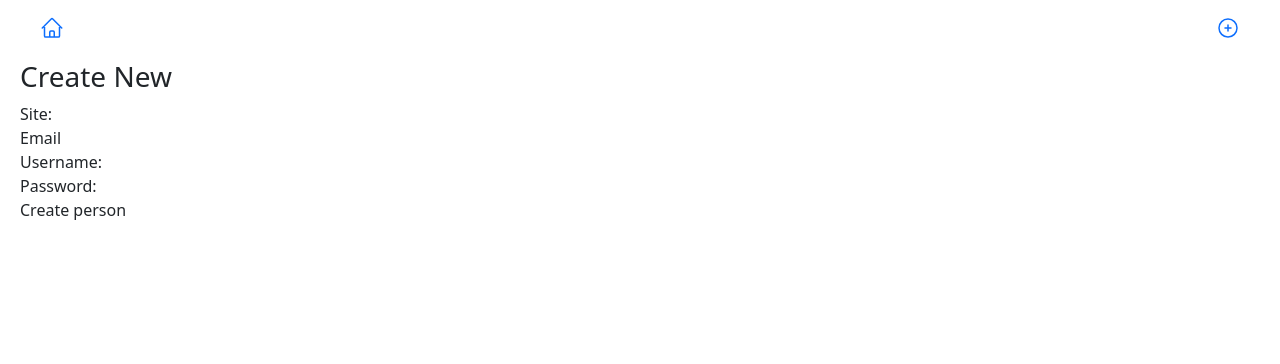
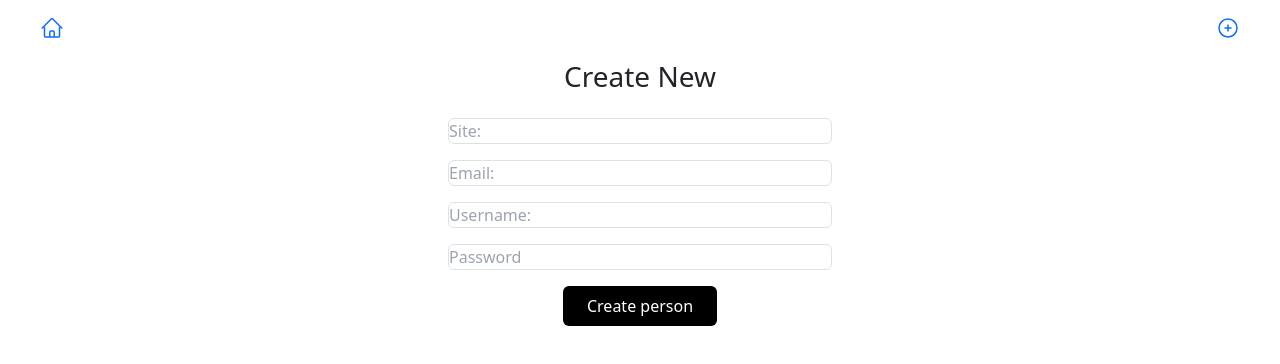
Before and after one commit to NaderTate/passwords-Manager, a React (Create React App) app in the folder pass_manager/: page /create in a window 1280 px wide. Shown: the top 364 px of the page. Built offline with nearby package versions, Linux system fonts and the light colour scheme.

Commit message:
changed add new page layout

```diff
--- a/pass_manager/src/components/create.js
+++ b/pass_manager/src/components/create.js
@@ -40,34 +40,34 @@ export default function Create() {
 
   // This following section will display the form that takes the input from the user.
   return (
-    <div>
+    <div className="flex flex-col justify-center m-auto items-center">
       <h3>Create New</h3>
-      <form onSubmit={onSubmit}>
+      <form onSubmit={onSubmit} className="flex flex-col gap-3 mt-3">
         <div className="">
-          <label htmlFor="Site">Site:</label>
           <input
+            placeholder="Site:"
             type="text"
-            className=""
+            className="w-52 md:w-96 border rounded-md border-md"
             id="Site"
             value={form.Site}
             onChange={(e) => updateForm({ Site: e.target.value })}
           />
         </div>
         <div className="">
-          <label htmlFor="Email">Email</label>
           <input
+            placeholder="Email: "
             type="Email"
-            className=""
+            className="w-52 md:w-96 border rounded-md border-md"
             id="Email"
             value={form.Email}
             onChange={(e) => updateForm({ Email: e.target.value })}
           />
         </div>
         <div className="">
-          <label htmlFor="Username">Username:</label>
           <input
+            placeholder="Username: "
             type="text"
-            className=""
+            className="w-52 md:w-96 border rounded-md border-md"
             id="Username"
             value={form.Username}
             onChange={(e) => updateForm({ Username: e.target.value })}
@@ -75,17 +75,21 @@ export default function Create() {
         </div>
 
         <div className="">
-          <label htmlFor="Password">Password:</label>
           <input
-            type="password"
-            className=""
+            placeholder="Password"
+            type="text"
+            className="w-52 md:w-96 border rounded-md border-md"
             id="Password"
             value={form.Pass}
             onChange={(e) => updateForm({ Pass: e.target.value })}
           />
         </div>
-        <div className="">
-          <input type="submit" value="Create person" className="" />
+        <div className=" flex justify-center">
+          <input
+            type="submit"
+            value="Create person"
+            className="bg-black text-white px-4 py-2 rounded-md"
+          />
         </div>
       </form>
     </div>
--- a/pass_manager/src/components/edit.js
+++ b/pass_manager/src/components/edit.js
@@ -14,7 +14,7 @@ export default function Edit() {
     async function fetchData() {
       const id = params.id.toString();
       const response = await fetch(
-        `http://localhost:5000/record/${params.id.toString()}`
+        `https://pass-manager-api.onrender.com/record/${params.id.toString()}`
       );
 
       if (!response.ok) {
@@ -55,7 +55,7 @@ export default function Edit() {
     };
 
     // This will send a post request to update the data in the database.
-    await fetch(`http://localhost:5000/update/${params.id}`, {
+    await fetch(`https://pass-manager-api.onrender.com/update/${params.id}`, {
       method: "POST",
       body: JSON.stringify(editedPerson),
       headers: {
--- a/pass_manager/src/components/recordList.js
+++ b/pass_manager/src/components/recordList.js
@@ -75,7 +75,9 @@ export default function RecordList() {
   // This method fetches the records from the database.
   useEffect(() => {
     async function getRecords() {
-      const response = await fetch(`http://localhost:5000/record/`);
+      const response = await fetch(
+        `https://pass-manager-api.onrender.com/record`
+      );
 
       if (!response.ok) {
         const message = `An error occured: ${response.statusText}`;
@@ -94,7 +96,7 @@ export default function RecordList() {
 
   // This method will delete a record
   async function deleteRecord(id) {
-    await fetch(`http://localhost:5000/${id}`, {
+    await fetch(`https://pass-manager-api.onrender.com/${id}`, {
       method: "DELETE",
     });
 
@@ -106,11 +108,13 @@ export default function RecordList() {
   function recordList() {
     return records.map((record) => {
       return (
-        <Record
-          record={record}
-          deleteRecord={() => deleteRecord(record._id)}
-          key={record._id}
-        />
+        <div className="flex flex-col items-center">
+          <Record
+            record={record}
+            deleteRecord={() => deleteRecord(record._id)}
+            key={record._id}
+          />
+        </div>
       );
     });
   }
```
Also changed, not shown: 1 other file (tests, documents, lock files or other folders).
